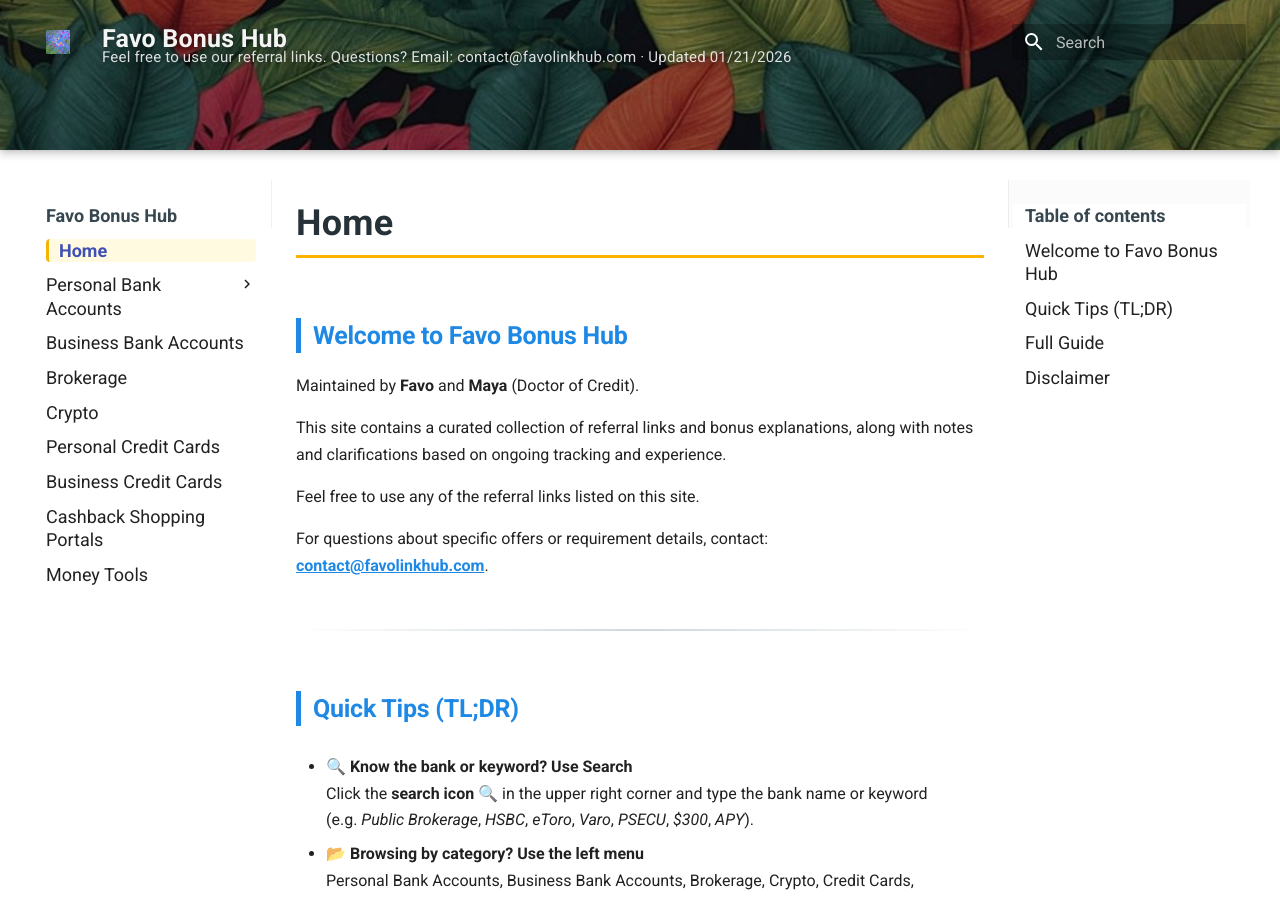
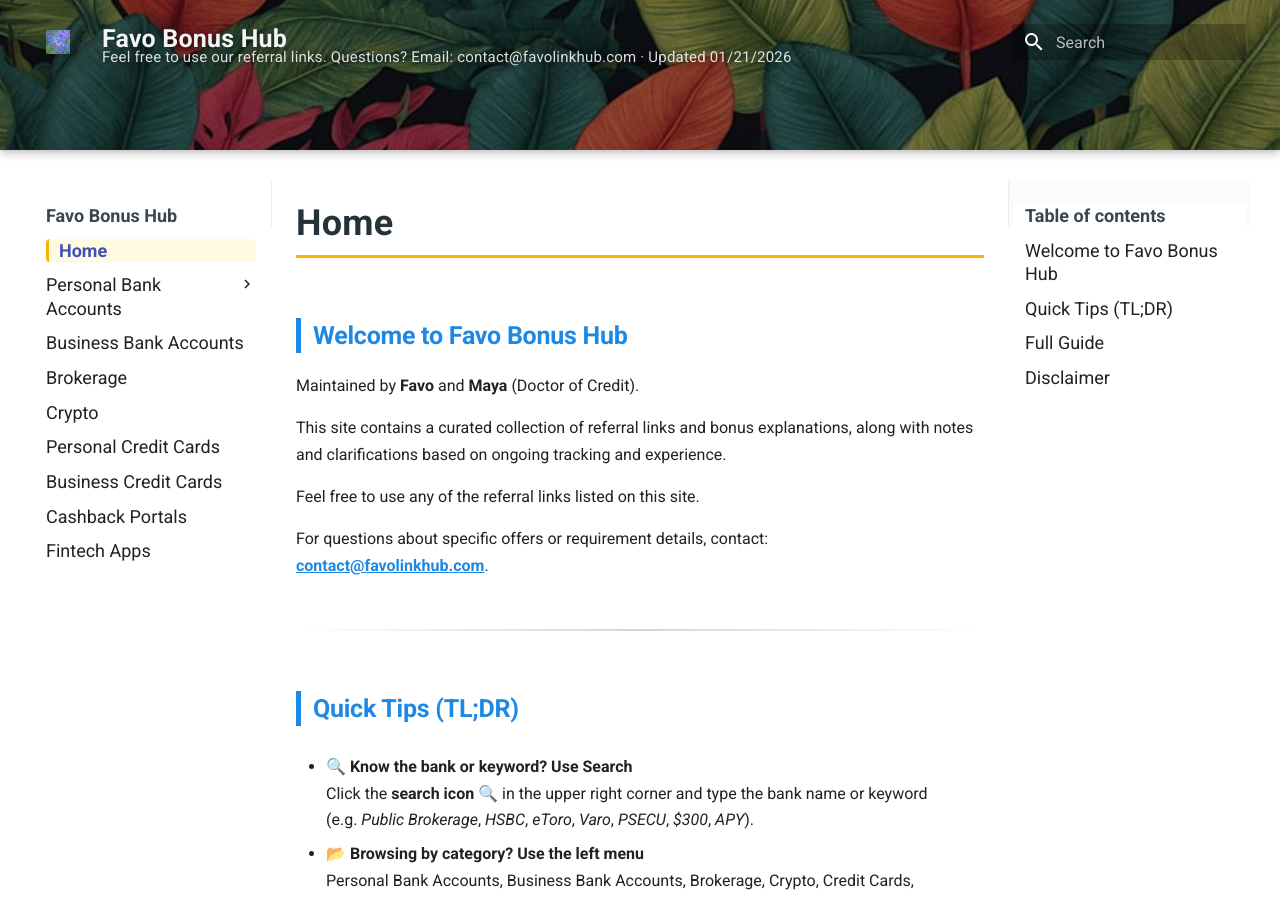
Before and after one commit to whispersofzephyr/favolinkhub-site, an MkDocs documentation site: the page built from docs/index.md, in a window 1280 px wide and 900 px high. Built offline with MkDocs 1.6.1 and Material for MkDocs 9.7.7, drawn with Linux system fonts in a browser that asks for light colours.

Commit message:
Update mkdocs.yml

```diff
--- a/mkdocs.yml
+++ b/mkdocs.yml
@@ -21,8 +21,8 @@ nav:
   - Crypto: crypto.md
   - Personal Credit Cards: personal-credit-cards.md
   - Business Credit Cards: business-credit-cards.md
-  - Cashback Shopping Portals: shopping-portals.md
-  - Money Tools: money-tools.md
+  - Cashback Portals: shopping-portals.md
+  - Fintech Apps: money-tools.md
 
 markdown_extensions:
   - toc:
```
